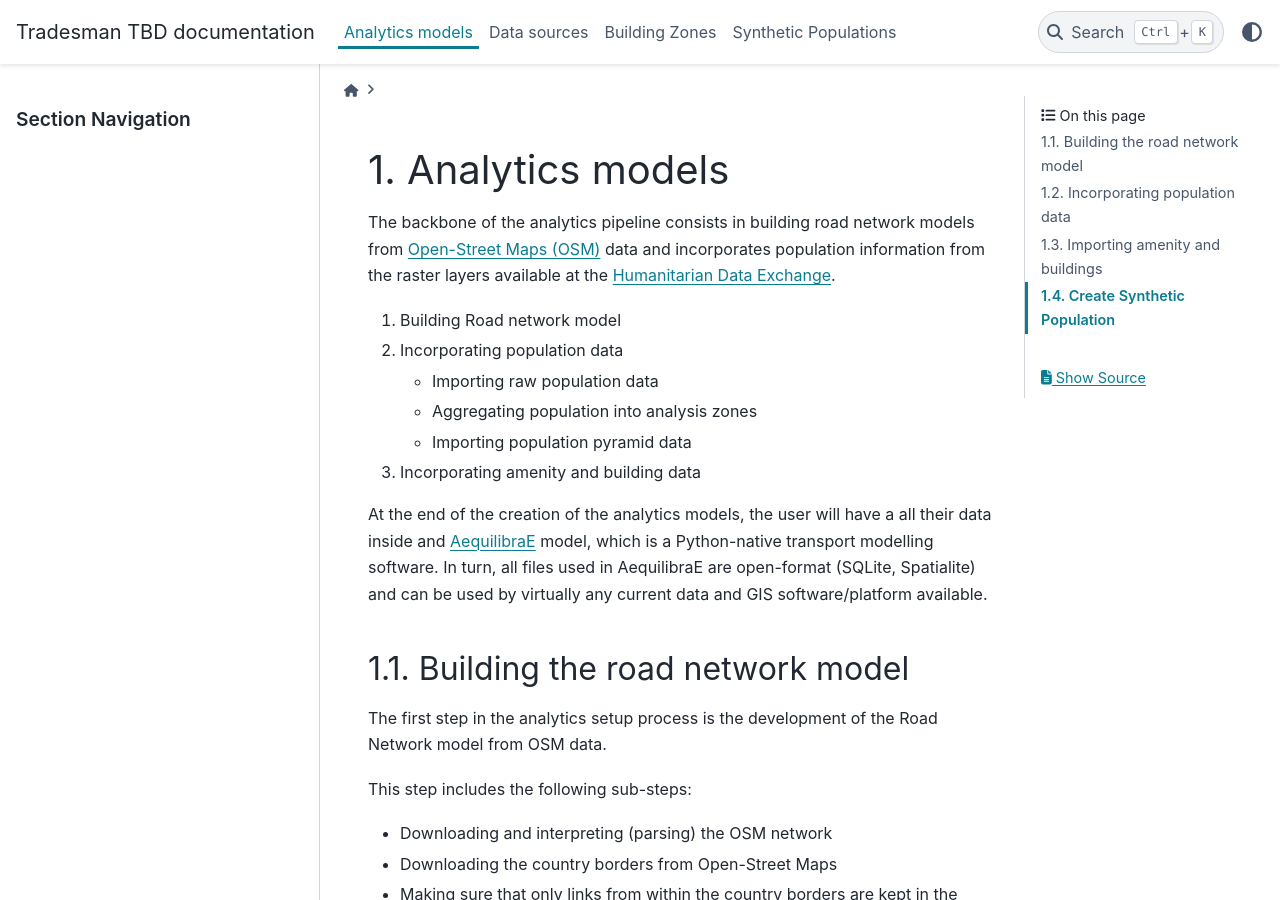
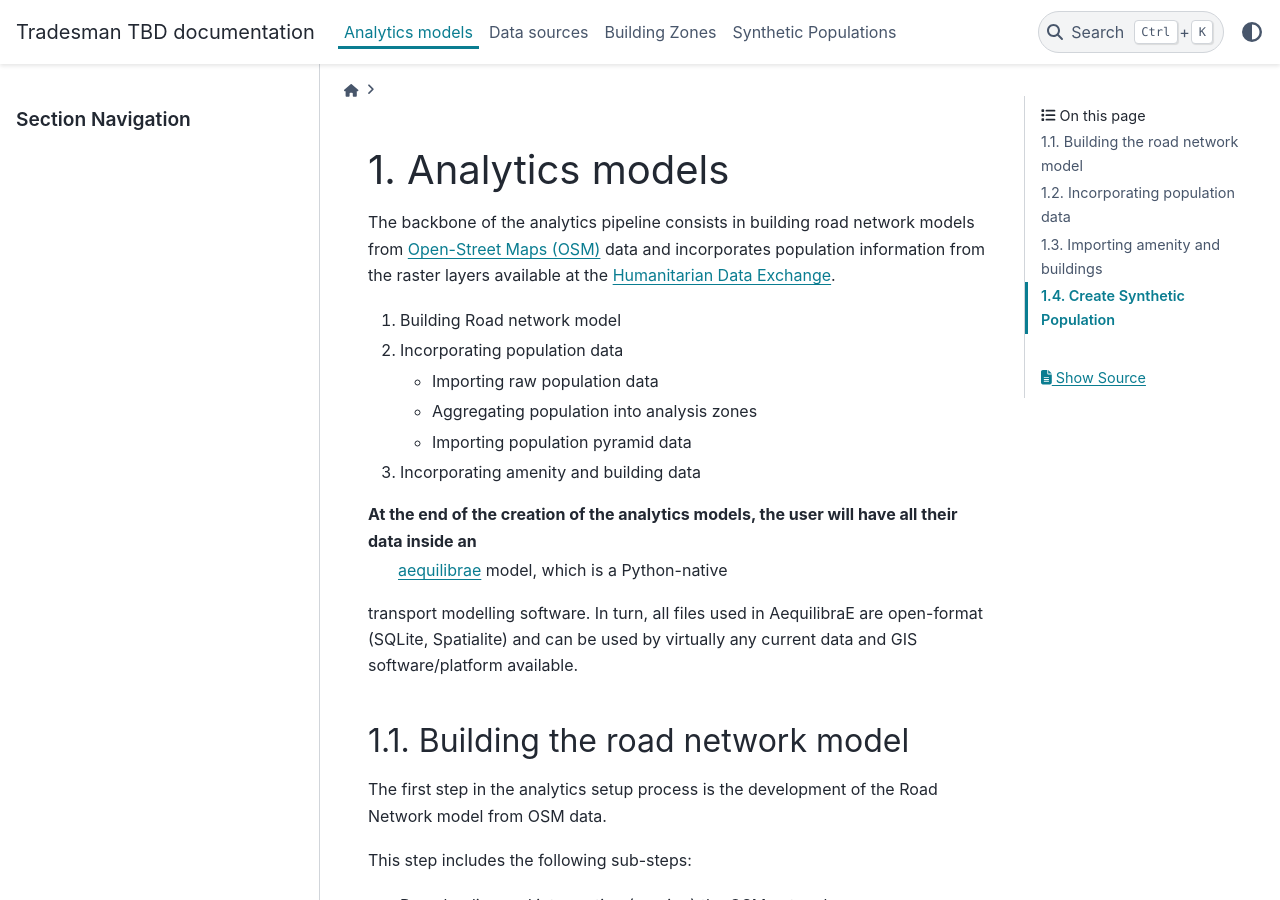
Before and after one commit to AequilibraE/tradesman, a Sphinx documentation site: the page built from docs/source/build_analytics_model.rst, in a window 1280 px wide and 900 px high. Built offline with Sphinx 7.4.7 and the PyData theme 0.15.4, drawn with Linux system fonts in a browser that asks for light colours.

Commit message:
fixes typos

```diff
--- a/docs/source/build_analytics_model.rst
+++ b/docs/source/build_analytics_model.rst
@@ -17,8 +17,8 @@ from the raster layers available at the  `Humanitarian Data Exchange
 
 3. Incorporating amenity and building data
 
-At the end of the creation of the analytics models, the user will have a
-all their data inside and :ref:`aequilibrae` model, which is a Python-native
+At the end of the creation of the analytics models, the user will have all their data inside an
+ `aequilibrae <https://github.com/AequilibraE/aequilibrae>`_ model, which is a Python-native
 transport modelling software. In turn, all files used in AequilibraE are
 open-format (SQLite, Spatialite) and can be used by virtually any current data
 and GIS software/platform available.
--- a/docs/source/model_parameters.rst
+++ b/docs/source/model_parameters.rst
@@ -73,5 +73,5 @@ XXXXXXXXXXXXXXXXXX
 .. _trip_distribution_parameters:
 
 Trip Distribution Parameters
---------------------------
+----------------------------
 XXXXXXXXXXXXXXXXXX
```
